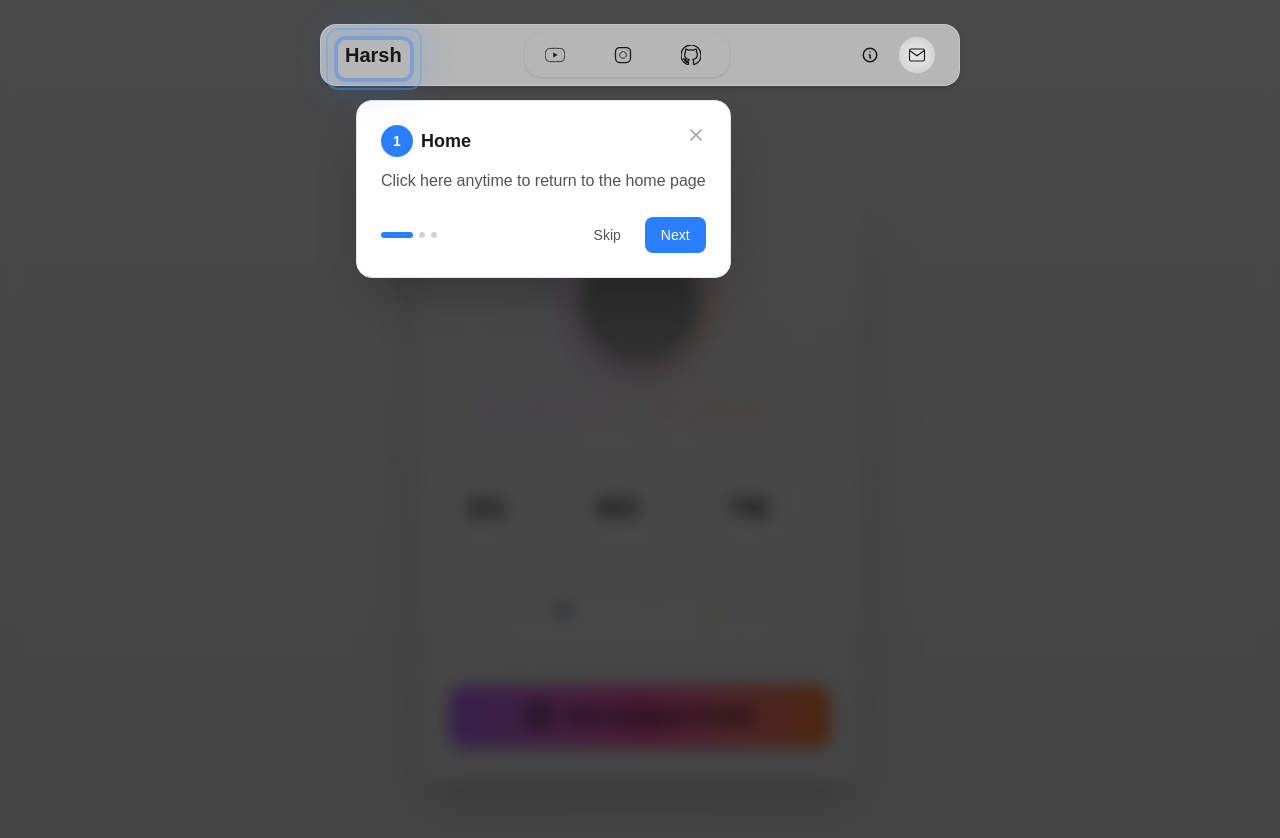
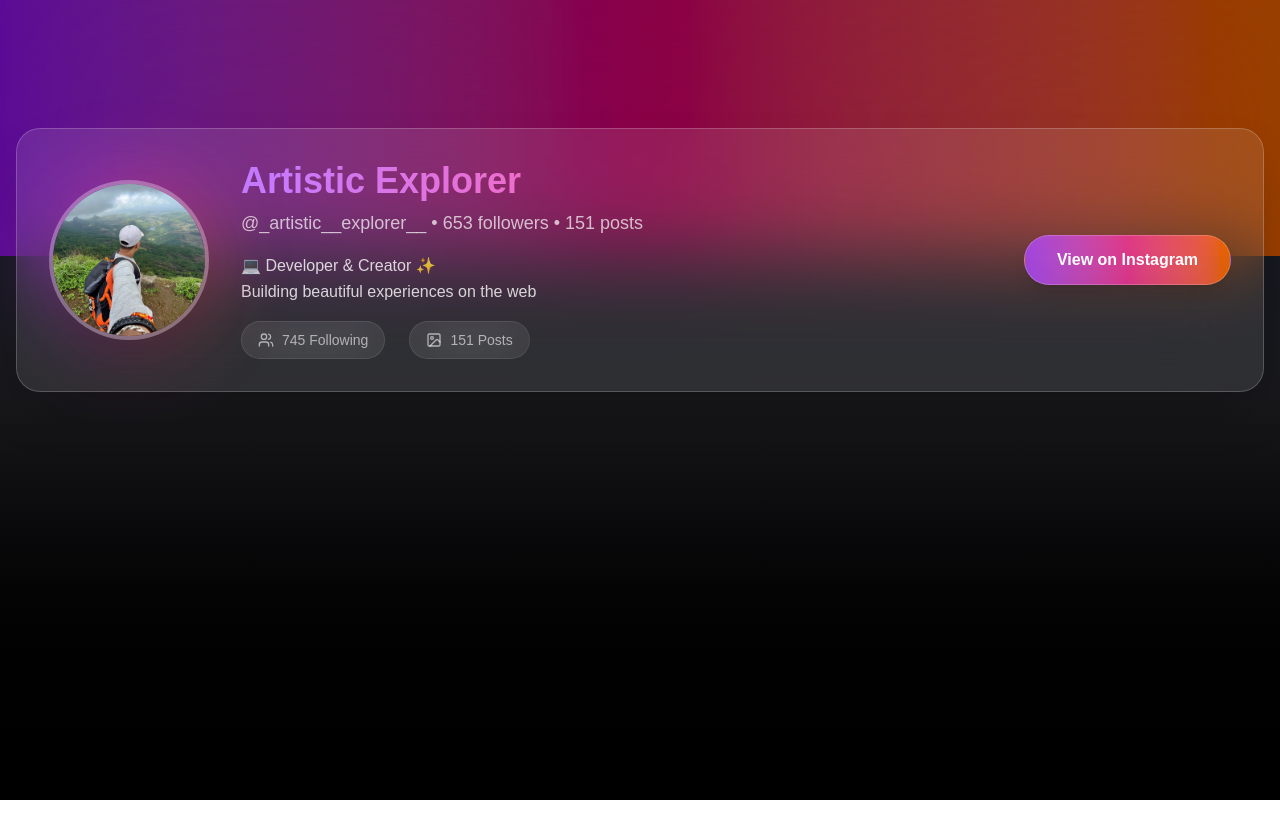
Before and after one commit to harshchorghe/harsh_portfolio, a Next.js app: page /instagram in a window 1280 px wide. Shown: the top 838 px of the page. After the commit the page ends 800 px from the top, so only its background shows below. Built offline with nearby package versions, Linux system fonts and the light colour scheme; grey boxes are pictures that could not be loaded.

Commit message:
fix instagram page ui

```diff
--- a/app/instagram/page.tsx
+++ b/app/instagram/page.tsx
@@ -1,112 +1,60 @@
 "use client";
 
-import Navbar from "@/components/common/NavBar";
 import React from "react";
+import { Users, Image } from "lucide-react";
 
 export default function InstagramPage() {
-  const handleInstagramClick = () => {
-    window.open("https://www.instagram.com/@_artistic__explorer__?igsh=YjFkd2lqYXFtamU5");
-  };
+  return (
+    <div className="min-h-screen bg-gradient-to-b from-gray-900 via-zinc-900 to-black text-white">
+      {/* Header Banner with Instagram Gradient */}
+      <header className="relative h-64 bg-gradient-to-r from-purple-600 via-pink-600 to-orange-500 overflow-hidden">
+        <div className="absolute inset-0 bg-black/40" />
+        <div className="absolute inset-0 backdrop-blur-3xl opacity-30" />
+      </header>
 
-
-
-  return (
-    <div className="min-h-screen bg-gradient-to-b from-zinc-100 to-zinc-200 dark:from-zinc-900 dark:to-zinc-800 text-zinc-900 dark:text-zinc-50">
-
-      <Navbar />
-
-
-
-      {/* Main Content */}
-      <div className="relative z-10 flex flex-col items-center justify-center min-h-screen px-6 py-20">
-        <div className="max-w-md w-full mt-16">
-
-          {/* Glass Card Container */}
-          <div className="backdrop-blur-2xl bg-white/10 rounded-3xl p-8 border border-white/20 shadow-2xl">
-
-            {/* Profile Image with Glow */}
-            <div className="relative mx-auto w-32 h-32 mb-6">
-              <div className="absolute inset-0 bg-gradient-to-r from-purple-500 via-pink-500 to-orange-500 rounded-full blur-xl opacity-60 animate-pulse"></div>
-              <div className="relative w-full h-full rounded-full overflow-hidden border-4 border-white/30 shadow-xl">
+      <div className="max-w-7xl mx-auto px-4 -mt-32 relative z-10 pb-12">
+        {/* Profile Card - iPhone Glass Style */}
+        <div className="animate-in fade-in slide-in-from-bottom-8 duration-700 bg-white/10 backdrop-blur-2xl border border-white/20 rounded-3xl p-8 shadow-2xl flex flex-col sm:flex-row items-center gap-8">
+          <div className="relative">
+            <div className="absolute inset-0 bg-gradient-to-r from-purple-500 via-pink-500 to-orange-500 rounded-full blur-2xl opacity-50 animate-pulse"></div>
             <img
-                  src="/portfolio/assets/igprofile.jpg"
+              src="/insta.jpg"
               alt="Instagram Profile"
-                  className="w-full h-full object-cover"
+              className="relative w-40 h-40 rounded-full border-4 border-white/30 shadow-2xl transition-transform duration-500 hover:scale-110"
             />
           </div>
-            </div>
-
-            {/* Username */}
-            <div className="text-center mb-6">
-              <h1 className="text-3xl font-bold mb-1 bg-gradient-to-r from-purple-200 via-pink-200 to-orange-200 bg-clip-text text-transparent">
-                @_artistic__explorer__
+          <div className="flex-1 text-center sm:text-left">
+            <h1 className="text-4xl font-bold bg-gradient-to-r from-purple-400 via-pink-400 to-orange-400 bg-clip-text text-transparent">
+              Artistic Explorer
             </h1>
-              <p className="text-white/70 text-sm">Developer & Creator</p>
-            </div>
-
-            {/* Stats with Glass Cards */}
-            <div className="grid grid-cols-3 gap-3 mb-6">
-              <div className="backdrop-blur-xl bg-white/5 rounded-2xl p-4 border border-white/10 hover:bg-white/10 transition-all duration-300 hover:scale-105">
-                <div className="text-2xl font-bold">151</div>
-                <div className="text-white/60 text-xs">Posts</div>
-              </div>
-              <div className="backdrop-blur-xl bg-white/5 rounded-2xl p-4 border border-white/10 hover:bg-white/10 transition-all duration-300 hover:scale-105">
-                <div className="text-2xl font-bold">653</div>
-                <div className="text-white/60 text-xs">Followers</div>
-              </div>
-              <div className="backdrop-blur-xl bg-white/5 rounded-2xl p-4 border border-white/10 hover:bg-white/10 transition-all duration-300 hover:scale-105">
-                <div className="text-2xl font-bold">745</div>
-                <div className="text-white/60 text-xs">Following</div>
-              </div>
-            </div>
-
-            {/* Bio */}
-            <div className="backdrop-blur-xl bg-white/5 rounded-2xl p-4 mb-6 border border-white/10">
-              <p className="text-white/90 text-sm leading-relaxed text-center">
+            <p className="text-lg text-white/70 mt-2">
+              @_artistic__explorer__ • 653 followers • 151 posts
+            </p>
+            <p className="mt-4 text-white/80 leading-relaxed">
               💻 Developer & Creator ✨<br />
               Building beautiful experiences on the web
             </p>
+            <div className="flex flex-wrap gap-6 mt-4 justify-center sm:justify-start text-sm text-white/60">
+              <span className="flex items-center gap-2 backdrop-blur-xl bg-white/5 px-4 py-2 rounded-full border border-white/10">
+                <Users className="w-4 h-4" />
+                745 Following
+              </span>
+              <span className="flex items-center gap-2 backdrop-blur-xl bg-white/5 px-4 py-2 rounded-full border border-white/10">
+                <Image className="w-4 h-4" />
+                151 Posts
+              </span>
             </div>
-
-            {/* Instagram Button with Gradient Glass */}
-            <button
-              onClick={handleInstagramClick}
-              className="w-full py-4 bg-gradient-to-r from-purple-500/80 via-pink-500/80 to-orange-500/80 backdrop-blur-xl rounded-2xl font-semibold text-lg hover:from-purple-500 hover:via-pink-500 hover:to-orange-500 transition-all duration-300 border border-white/20 shadow-lg hover:scale-105 hover:shadow-2xl"
+          </div>
+          <a
+            href="https://www.instagram.com/@_artistic__explorer__?igsh=YjFkd2lqYXFtamU5"
+            target="_blank"
+            rel="noopener noreferrer"
+            className="px-8 py-3 bg-gradient-to-r from-purple-500/80 via-pink-500/80 to-orange-500/80 backdrop-blur-xl text-white rounded-full font-bold shadow-lg hover:from-purple-500 hover:via-pink-500 hover:to-orange-500 transform transition-all duration-300 hover:scale-105 active:scale-95 border border-white/20"
           >
-              <span className="flex items-center justify-center gap-3">
-                <svg className="w-6 h-6" fill="currentColor" viewBox="0 0 24 24">
-                  <path d="M12 2.163c3.204 0 3.584.012 4.85.07 3.252.148 4.771 1.691 4.919 4.919.058 1.265.069 1.645.069 4.849 0 3.205-.012 3.584-.069 4.849-.149 3.225-1.664 4.771-4.919 4.919-1.266.058-1.644.07-4.85.07-3.204 0-3.584-.012-4.849-.07-3.26-.149-4.771-1.699-4.919-4.92-.058-1.265-.07-1.644-.07-4.849 0-3.204.013-3.583.07-4.849.149-3.227 1.664-4.771 4.919-4.919 1.266-.057 1.645-.069 4.849-.069zm0-2.163c-3.259 0-3.667.014-4.947.072-4.358.2-6.78 2.618-6.98 6.98-.059 1.281-.073 1.689-.073 4.948 0 3.259.014 3.668.072 4.948.2 4.358 2.618 6.78 6.98 6.98 1.281.058 1.689.072 4.948.072 3.259 0 3.668-.014 4.948-.072 4.354-.2 6.782-2.618 6.979-6.98.059-1.28.073-1.689.073-4.948 0-3.259-.014-3.667-.072-4.947-.196-4.354-2.617-6.78-6.979-6.98-1.281-.059-1.69-.073-4.949-.073zm0 5.838c-3.403 0-6.162 2.759-6.162 6.162s2.759 6.163 6.162 6.163 6.162-2.759 6.162-6.163c0-3.403-2.759-6.162-6.162-6.162zm0 10.162c-2.209 0-4-1.79-4-4 0-2.209 1.791-4 4-4s4 1.791 4 4c0 2.21-1.791 4-4 4zm6.406-11.845c-.796 0-1.441.645-1.441 1.44s.645 1.44 1.441 1.44c.795 0 1.439-.645 1.439-1.44s-.644-1.44-1.439-1.44z"/>
-                </svg>
-                Visit Instagram Profile
-              </span>
-            </button>
-          </div>
-
-          {/* Floating Elements */}
-          <div className="mt-6 text-center">
-            <p className="text-white/40 text-xs">Tap to explore more content</p>
+            View on Instagram
+          </a>
         </div>
       </div>
     </div>
-
-      <style jsx>{`
-        @keyframes pulse {
-          0%, 100% {
-            opacity: 0.3;
-          }
-          50% {
-            opacity: 0.5;
-          }
-        }
-
-        .animation-delay-2000 {
-          animation-delay: 2s;
-        }
-
-        .animation-delay-4000 {
-          animation-delay: 4s;
-        }
-      `}</style>
-    </div>
   );
 }
```
Also changed, not shown: public/insta.jpg (added). Lines whose indentation alone changed are shown as unchanged.
